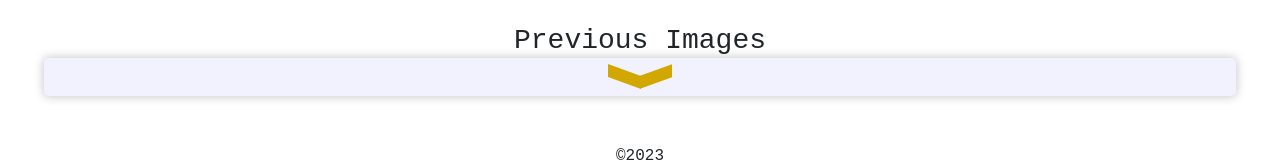
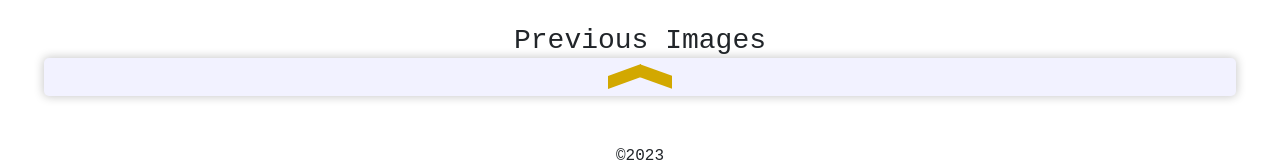
Before and after one commit to petermc87/kiddoart, a Next.js app: page / in a window 1280 px wide. Shown: the part 588-750 px from the top of the page. Built offline with nearby package versions, Linux system fonts and the light colour scheme; no server answers; the database is empty; a web font is replaced by a local one.

Commit message:
style: up arrow chevron finish

```diff
--- a/app/components/GeneratedImages.module.scss
+++ b/app/components/GeneratedImages.module.scss
@@ -18,13 +18,15 @@
   opacity: 0.5;
   cursor: pointer;
 }
-.chevronDown {
+.chevronDown,
+.chevronUp {
   position: relative;
   text-align: center;
   margin-bottom: 6px;
   height: 0.8rem;
   width: 4rem;
   border-radius: 10px;
+
   // border: solid black;
 }
 .chevronDown:before {
@@ -47,3 +49,24 @@
   background: var.$off-gold;
   transform: skew(0deg, -20deg);
 }
+
+.chevronUp:before {
+  content: "";
+  position: absolute;
+  top: 0;
+  left: 0;
+  height: 100%;
+  width: 51%;
+  background: var.$off-gold;
+  transform: skew(0deg, -20deg);
+}
+.chevronUp:after {
+  content: "";
+  position: absolute;
+  top: 0;
+  right: 0;
+  height: 100%;
+  width: 50%;
+  background: var.$off-gold;
+  transform: skew(0deg, 20deg);
+}
--- a/app/components/GeneratedImages.tsx
+++ b/app/components/GeneratedImages.tsx
@@ -110,69 +110,15 @@ export default function GeneratedImages({ images }: AllImagesProps) {
           }
         }}
       >
-        {/* We check to see if the value in state is the same as the value
-        of length. If thats the case, then change the arrow.*/}
+        {/* Use the same conditional logic as in the click funtion.*/}
         {images &&
-        images.length - 1 === numOfImages &&
-        prevValue.current + 1 > numOfImages ? (
-          <div className={styles.chevronUp}>Up</div>
+        images.length > numOfImages &&
+        prevValue.current < numOfImages ? (
+          <div className={styles.chevronDown}></div>
         ) : (
-          <div className={styles.chevronDown}></div>
+          <div className={styles.chevronUp}></div>
         )}
       </div>
     </>
   );
 }
-
-// PREVIOUS ALOGORITM FOR CHEVRON UP AND DOWN.
-
-// console.log(
-//   "current values being checked: ",
-//   prevValue.current,
-//   numOfImages
-// );
-
-// if (
-//   images &&
-//   images.length - 1 === numOfImages &&
-//   prevValue.current > numOfImages - 1
-// ) {
-//   setDirection("up");
-//   console.log(direction);
-//   // Up direction.
-//   // Maybe use modulo to find the remainder is different to 4. If it is, then
-//   // negative the remainder
-//   // console.log(images.length % 4);
-//   if (images && images.length % 4 < 4) {
-//     // Negate the remainder.
-//     setNumOfImages(numOfImages - (images.length - numOfImages));
-//     // Then do a checker - is the current state
-//   } else {
-//     setNumOfImages(numOfImages - 4);
-//   }
-// } else {
-//   setDirection("down");
-
-//   console.log(direction);
-//   //
-//   // Here, we create a conditional to check if there is less than 4 left.
-//   // If thats the case, then add the remander.
-//   if (images.length - numOfImages < 4) {
-//     // This is if the number of images is uneven, we have to render a number
-//     // different to 4.
-//     setNumOfImages(numOfImages + (images.length - numOfImages));
-//   } else {
-//     setNumOfImages(numOfImages + 4);
-//   }
-// }
-
-// PREVIOUS ELSE IF FOR UP DIR.
-// else if (
-//   images &&
-//   images.length === numOfImages &&
-//   prevValue.current + 1 > numOfImages
-// ) {
-//   console.log(`Current Direction: ${direction}`);
-//   setDirection("up");
-//   setNumOfImages(numOfImages - 4);
-// }
```
